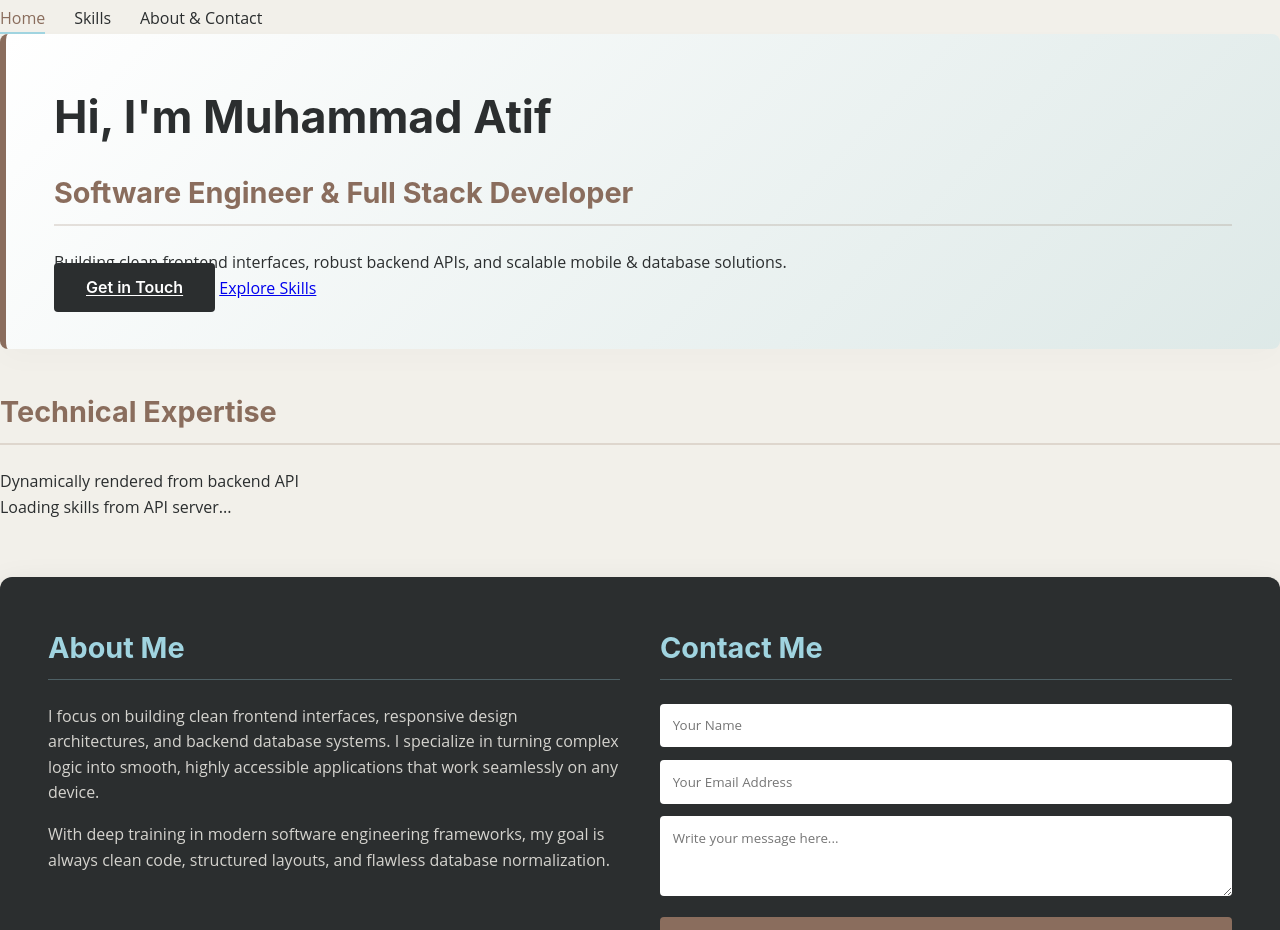
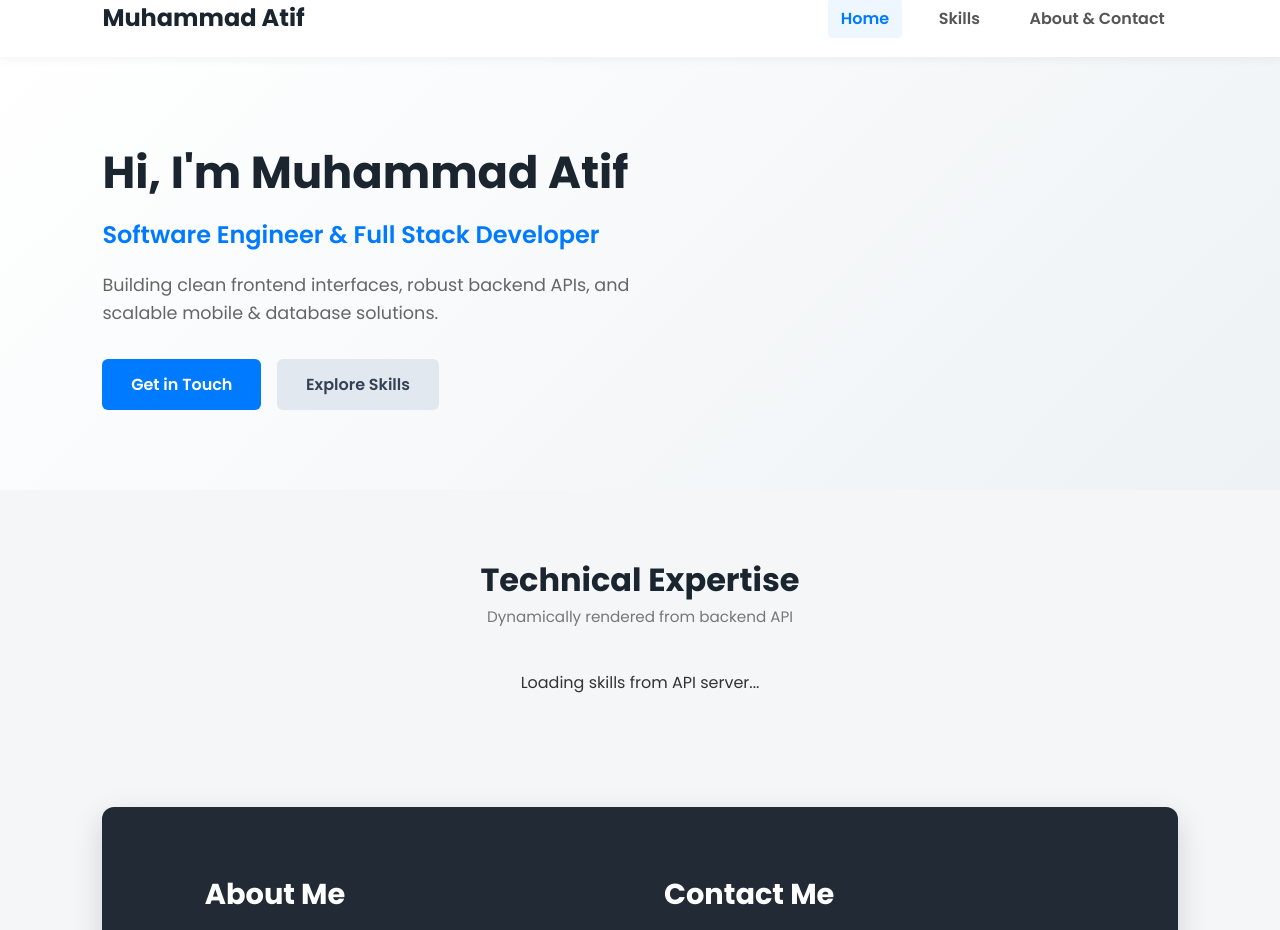
Before and after one commit to Muhammadatif153700/Portfolio, a plain HTML site: page index.html in a window 1280 px wide. Shown: the part 20-950 px from the top of the page. Drawn offline with Linux system fonts and the light colour scheme; a script that the page names is missing.

Commit message:
Update style.css

```diff
--- a/style.css
+++ b/style.css
@@ -1,295 +1,267 @@
-:root {
-    --mocha-mousse: #8A6D5D;
-    --ethereal-blue: #A0D4E0;
-    --moonlit-grey: #F2F0EA;
-    --dark-slate: #2B2E2F;
-    --white: #FFFFFF;
-    --font-heading: 'Inter', sans-serif;
-    --font-body: 'Open Sans', sans-serif;
-}
-
+/* ==========================================
+   RESET & GLOBAL STYLES
+   ========================================== */
 * {
-    box-sizing: border-box;
     margin: 0;
     padding: 0;
-}
-
-html {
-    scroll-behavior: smooth;
-    scroll-padding-top: 90px;
+    box-sizing: border-box;
 }
 
 body {
-    background-color: var(--moonlit-grey);
-    color: var(--dark-slate);
-    font-family: var(--font-body);
+    font-family: 'Poppins', sans-serif;
+    background-color: #f4f6f8;
+    color: #333333;
     line-height: 1.6;
-    overflow-x: hidden;
 }
 
-h1 {
-    font-family: var(--font-heading);
-    font-size: clamp(1.8rem, 4vw, 2.8rem);
-    font-weight: 700;
-    margin-bottom: 1rem;
-    color: var(--dark-slate);
+a {
+    text-decoration: none;
+    color: inherit;
 }
 
-h2 {
-    font-family: var(--font-heading);
-    color: var(--mocha-mousse);
-    margin-top: 1rem;
-    margin-bottom: 1.5rem;
-    font-size: 1.8rem;
-    border-bottom: 2px solid rgba(138, 109, 93, 0.2);
-    padding-bottom: 0.5rem;
-}
-
-h3 {
-    font-family: var(--font-heading);
-    color: var(--mocha-mousse);
-    margin-bottom: 0.5rem;
-}
-
-.app-header {
-    background-color: var(--white);
+/* ==========================================
+   HEADER & NAVIGATION
+   ========================================== */
+.header {
     display: flex;
     justify-content: space-between;
     align-items: center;
-    padding: 1.2rem 2rem;
-    border-bottom: 1px solid rgba(138, 109, 93, 0.15);
+    padding: 1.2rem 8%;
+    background-color: #ffffff;
+    box-shadow: 0 2px 10px rgba(0, 0, 0, 0.05);
     position: sticky;
     top: 0;
     z-index: 1000;
 }
 
-.logo-area {
-    display: flex;
-    align-items: center;
-    gap: 0.5rem;
-    font-size: 1.3rem;
-    font-family: var(--font-heading);
-    color: var(--dark-slate);
+.logo {
+    font-size: 1.5rem;
+    font-weight: 700;
+    color: #1a252f;
 }
 
-.logo-icon {
-    color: var(--mocha-mousse);
+.menu-toggle {
+    display: none;
+    font-size: 1.8rem;
+    background: none;
+    border: none;
+    cursor: pointer;
 }
 
 .nav-container {
     display: flex;
+    gap: 1.5rem;
+}
+
+.nav-link {
+    font-weight: 600;
+    color: #555555;
+    padding: 0.4rem 0.8rem;
+    border-radius: 4px;
+    transition: all 0.3s ease;
+}
+
+.nav-link:hover, .nav-link.active {
+    color: #007bff;
+    background-color: #eef6ff;
+}
+
+/* ==========================================
+   HERO SECTION
+   ========================================== */
+.hero-section {
+    padding: 5rem 8%;
+    background: linear-gradient(135deg, #ffffff 0%, #eef2f5 100%);
+    text-align: left;
+}
+
+.hero-content h1 {
+    font-size: 2.8rem;
+    color: #1a252f;
+    margin-bottom: 0.5rem;
+}
+
+.hero-content h2 {
+    font-size: 1.5rem;
+    color: #007bff;
+    font-weight: 600;
+    margin-bottom: 1rem;
+}
+
+.hero-content p {
+    font-size: 1.1rem;
+    color: #666666;
+    max-width: 600px;
+    margin-bottom: 2rem;
+}
+
+.hero-buttons {
+    display: flex;
+    gap: 1rem;
+    flex-wrap: wrap;
+}
+
+.btn {
+    padding: 0.8rem 1.8rem;
+    font-weight: 600;
+    border-radius: 6px;
+    transition: transform 0.2s ease, box-shadow 0.2s ease;
+    display: inline-block;
+}
+
+.btn-primary {
+    background-color: #007bff;
+    color: #ffffff;
+}
+
+.btn-primary:hover {
+    background-color: #0056b3;
+    transform: translateY(-2px);
+    box-shadow: 0 4px 12px rgba(0, 123, 255, 0.3);
+}
+
+.btn-secondary {
+    background-color: #e2e8f0;
+    color: #334155;
+}
+
+.btn-secondary:hover {
+    background-color: #cbd5e1;
+    transform: translateY(-2px);
+}
+
+/* ==========================================
+   SKILLS SECTION
+   ========================================== */
+.skills-section {
+    padding: 4rem 8%;
+    text-align: center;
+}
+
+.skills-section h2 {
+    font-size: 2rem;
+    color: #1a252f;
+}
+
+.section-subtitle {
+    color: #777777;
+    margin-bottom: 2.5rem;
+    font-size: 0.95rem;
+}
+
+.skills-grid {
+    display: grid;
+    grid-template-columns: repeat(auto-fit, minmax(280px, 1fr));
     gap: 1.8rem;
 }
 
-.nav-link {
-    text-decoration: none;
-    color: var(--dark-slate);
-    font-weight: 500;
-    position: relative;
-    padding-bottom: 0.2rem;
-    transition: color 0.3s ease;
-}
-
-.nav-link:hover, .nav-link.active {
-    color: var(--mocha-mousse);
-}
-
-.nav-link::after {
-    content: '';
-    position: absolute;
-    bottom: 0;
-    left: 0;
-    width: 0;
-    height: 2px;
-    background-color: var(--ethereal-blue);
-    transition: width 0.3s ease;
-}
-
-.nav-link:hover::after, .nav-link.active::after {
-    width: 100%;
-}
-
-.menu-toggle {
-    display: none;
-    background: none;
-    border: none;
-    font-size: 1.6rem;
-    cursor: pointer;
-    color: var(--dark-slate);
-}
-
-.layout-grid {
-    display: grid;
-    grid-template-columns: 1fr;
-    min-height: calc(100vh - 140px);
-}
-
-.side-panel {
-    background-color: rgba(160, 212, 224, 0.12);
-    padding: 2.5rem 2rem;
-    border-bottom: 1px solid rgba(138, 109, 93, 0.1);
-}
-
-.panel-section {
-    margin-bottom: 2.5rem;
-}
-
-.badge {
-    background-color: var(--mocha-mousse);
-    color: var(--white);
-    padding: 0.4rem 0.9rem;
-    border-radius: 30px;
-    font-size: 0.8rem;
-    font-family: var(--font-heading);
-    font-weight: 600;
-    display: inline-block;
-}
-
-.main-content {
-    padding: clamp(1.5rem, 5vw, 3.5rem);
-}
-
-.hero-section {
-    background: linear-gradient(135deg, var(--white) 0%, rgba(160, 212, 224, 0.25) 100%);
-    border-left: 6px solid var(--mocha-mousse);
-    padding: clamp(2rem, 4vw, 3rem);
+.skill-card {
+    background: #ffffff;
+    padding: 2rem;
     border-radius: 8px;
-    margin-bottom: 2.5rem;
-    box-shadow: 0 10px 30px rgba(43, 46, 47, 0.02);
-}
-
-.btn-primary {
-    background-color: var(--dark-slate);
-    color: var(--white);
-    border: none;
-    padding: 0.9rem 2rem;
-    font-family: var(--font-heading);
-    font-weight: 600;
-    border-radius: 4px;
-    cursor: pointer;
-    transition: all 0.3s ease;
-    margin-top: 1.2rem;
-}
-
-.btn-primary:hover {
-    background-color: var(--mocha-mousse);
-    transform: translateY(-2px);
-    box-shadow: 0 5px 15px rgba(138, 109, 93, 0.3);
-}
-
-.content-grid {
-    display: grid;
-    grid-template-columns: repeat(auto-fit, minmax(280px, 1fr));
-    gap: 1.8rem;
-    margin-top: 1.5rem;
-    margin-bottom: 3.5rem;
-}
-
-.card {
-    background-color: var(--white);
-    padding: 2.2rem;
-    border-radius: 8px;
-    border-top: 4px solid var(--ethereal-blue);
-    box-shadow: 0 4px 20px rgba(0, 0, 0, 0.01);
+    box-shadow: 0 4px 15px rgba(0, 0, 0, 0.05);
+    border: 1px solid #e2e8f0;
     transition: transform 0.3s ease;
 }
 
-.card:hover {
-    transform: translateY(-6px);
-    box-shadow: 0 12px 25px rgba(43, 46, 47, 0.05);
+.skill-card:hover {
+    transform: translateY(-5px);
 }
 
-.card-icon {
-    font-size: 2rem;
-    margin-bottom: 1.2rem;
+.error-text {
+    color: #dc3545;
+    font-weight: 600;
+    grid-column: 1 / -1;
 }
 
-/* ==========================================================================
-   NEW: COMBINED DARK SLATE CONTAINER (Matches the requested black visual box)
-   ========================================================================== */
+/* ==========================================
+   DARK CONTAINER (ABOUT & CONTACT)
+   ========================================== */
 .dark-info-container {
-    background-color: var(--dark-slate);
-    color: var(--white);
-    padding: 3rem;
+    display: grid;
+    grid-template-columns: 1fr 1fr;
+    gap: 3rem;
+    background-color: #222b35;
+    color: #ffffff;
+    padding: 4rem 8%;
+    margin: 3rem 8%;
     border-radius: 12px;
-    margin-top: 3.5rem;
-    box-shadow: 0 15px 35px rgba(0, 0, 0, 0.15);
-    display: grid;
-    grid-template-columns: 1fr;
-    gap: 2.5rem;
+    box-shadow: 0 10px 30px rgba(0, 0, 0, 0.15);
 }
 
-/* Styles custom headers inside the black container */
-.dark-info-container h2 {
-    color: var(--ethereal-blue);
-    border-bottom: 1.5px solid rgba(160, 212, 224, 0.3);
-    margin-top: 0;
+.dark-box-left h2, .dark-box-right h2 {
+    color: #ffffff;
+    margin-bottom: 1.2rem;
+    font-size: 1.8rem;
 }
 
-.dark-box-left p, .dark-box-right p {
-    color: rgba(242, 240, 234, 0.85); /* Premium soft moonlit light-grey text */
+.dark-box-left p {
+    color: #cbd5e1;
+    font-size: 1rem;
+    line-height: 1.7;
 }
 
-.contact-details {
-    margin-top: 1.5rem;
+.dark-box-right input, .dark-box-right textarea {
+    width: 100%;
+    background-color: #334155;
+    color: #ffffff;
+    border: 1px solid #475569;
+    font-size: 0.95rem;
+}
+
+.dark-box-right input::placeholder, .dark-box-right textarea::placeholder {
+    color: #94a3b8;
+}
+
+.dark-box-right input:focus, .dark-box-right textarea:focus {
+    outline: 2px solid #38bdf8;
+    background-color: #1e293b;
 }
 
 .contact-email-btn {
-    display: inline-block;
-    background-color: var(--mocha-mousse);
-    color: var(--white);
-    text-decoration: none;
-    padding: 0.8rem 1.5rem;
-    border-radius: 4px;
-    font-weight: 600;
-    font-family: var(--font-heading);
-    margin-top: 0.5rem;
-    transition: background-color 0.3s ease, transform 0.2s ease;
+    background-color: #38bdf8;
+    color: #0f172a;
+    font-weight: 700;
+    padding: 0.9rem;
+    border-radius: 6px;
+    transition: background-color 0.2s ease;
 }
 
 .contact-email-btn:hover {
-    background-color: var(--ethereal-blue);
-    color: var(--dark-slate);
-    transform: translateY(-2px);
+    background-color: #7dd3fc;
 }
 
-/* Footer Styling */
-.app-footer {
-    background-color: var(--dark-slate);
-    color: var(--moonlit-grey);
+/* ==========================================
+   FOOTER & RESPONSIVE
+   ========================================== */
+footer {
     text-align: center;
-    padding: 1.8rem;
-    font-size: 0.85rem;
-    border-top: 1px solid rgba(255, 255, 255, 0.05);
+    padding: 2rem;
+    background-color: #0f172a;
+    color: #94a3b8;
+    font-size: 0.9rem;
 }
-
-/* ---- MEDIA BREAKPOINTS ---- */
 
 @media (max-width: 768px) {
     .menu-toggle { display: block; }
+
     .nav-container {
         display: none;
         flex-direction: column;
+        width: 100%;
         position: absolute;
-        top: 67px;
+        top: 100%;
         left: 0;
-        width: 100%;
-        background-color: var(--white);
-        padding: 2rem;
-        box-shadow: 0 15px 25px rgba(0, 0, 0, 0.05);
-        border-bottom: 3px solid var(--mocha-mousse);
-        gap: 1.2rem;
-        z-index: 99;
+        background-color: #ffffff;
+        padding: 1rem 8%;
+        box-shadow: 0 4px 10px rgba(0, 0, 0, 0.1);
     }
+
     .nav-container.active { display: flex; }
-}
 
-@media (min-width: 992px) {
-    .layout-grid { grid-template-columns: 300px 1fr; }
-    .side-panel { border-right: 1px solid rgba(138, 109, 93, 0.15); border-bottom: none; }
-
-    /* Splits the dark box side-by-side on desktop viewports */
     .dark-info-container {
-        grid-template-columns: 1fr 1fr;
+        grid-template-columns: 1fr;
+        margin: 2rem 4%;
+        padding: 2.5rem 5%;
     }
 }
```
